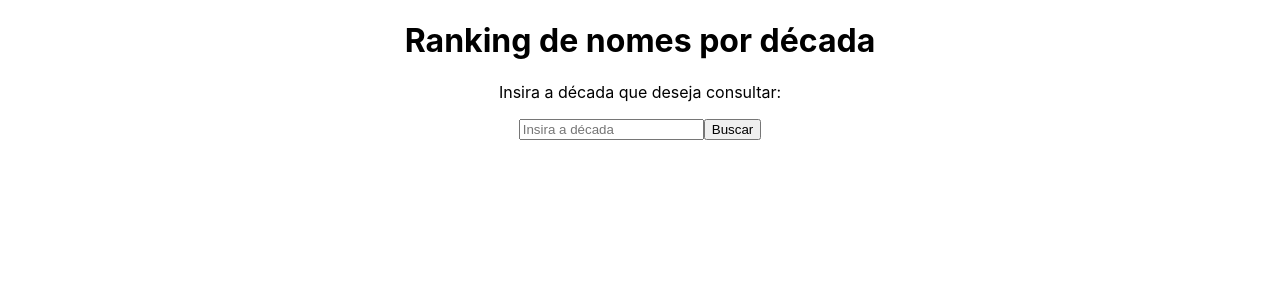
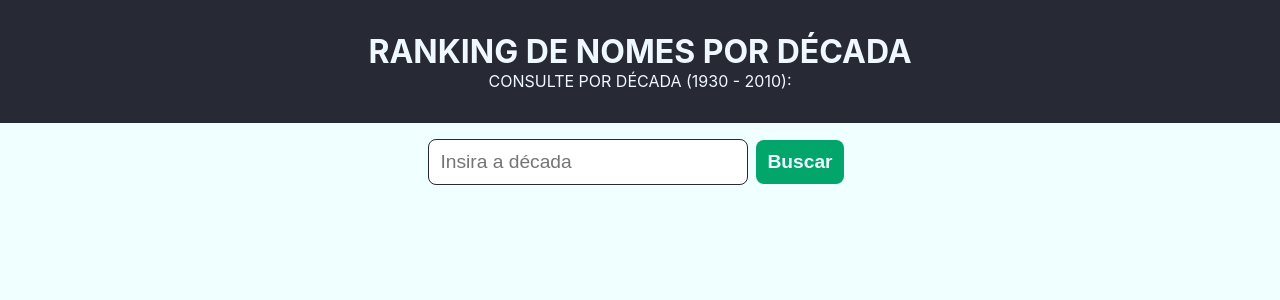
Before and after one commit to Ricardonovais1/searchfilter, a React (Create React App) app: page / in a window 1280 px wide. Shown: the top 300 px of the page. Built offline with nearby package versions, Linux system fonts and the light colour scheme.

Commit message:
First Component with styling

```diff
--- a/src/App.css
+++ b/src/App.css
@@ -1,25 +1,21 @@
+@import url('https://fonts.googleapis.com/css2?family=Source+Sans+Pro:ital,wght@0,200;0,300;0,400;0,600;0,700;0,900;1,200;1,300;1,400;1,600;1,700;1,900&display=swap');
+
+:root {
+    --main-font: font-family: 'Source Sans Pro', sans-serif;
+}
+
+
 .App {
   text-align: center;
+}
+
+table {
+  align-self: center;
 }
 
 .App-logo {
   height: 40vmin;
   pointer-events: none;
-}
-
-/* .namesContainer {
-  display: flex;
-  flex-direction: column;
-  align-items: flex-start;
-  width: 30vw;
-} */
-
-.names {
-  list-style: none;
-}
-
-.names li {
-  text-align: left;
 }
 
 @media (prefers-reduced-motion: no-preference) {
--- /dev/null
+++ b/src/components/ByDecade.css
@@ -0,0 +1,103 @@
+@import url('https://fonts.googleapis.com/css2?family=Source+Sans+Pro:ital,wght@0,200;0,300;0,400;0,600;0,700;0,900;1,200;1,300;1,400;1,600;1,700;1,900&display=swap');
+
+:root {
+    --main-font: font-family: 'Source Sans Pro', sans-serif;
+    --color-one-dark: #272934;
+    --color-green: #02a66a;
+}
+
+* {
+    margin: 0;
+    padding: 0;
+    box-sizing: border-box;
+}
+
+
+header {
+    background-color: var(--color-one-dark);
+    padding: 2rem 1rem;
+    margin-bottom: 1rem;
+    color: aliceblue;
+}
+
+body {
+    background-color: azure;
+}
+
+.nameInput {
+    width: 25%;
+    border: 1px solid var(--color-one-dark);
+    border-radius: .5rem;
+    padding: .7rem;
+    font-size: 1.2rem;
+    margin-right: .5rem;
+}
+
+.inputButton {
+    background-color: var(--color-green);
+    color: aliceblue;
+    font-weight: 600;
+    border: none;
+    border-radius: .5rem;
+    padding: .7rem;
+    font-size: 1.2rem;
+    margin-right: .5rem;
+}
+
+.tableTitle {
+    margin: 1rem 1rem;
+}
+
+h1,
+p {
+    font-family: var(--main-font);
+    text-transform: uppercase;
+}
+
+.names {
+    list-style: none;
+}
+
+.names li {
+text-align: left;
+}
+
+th,
+td {
+    /* width: 200px; */
+    width: 20%;
+    text-align: center;
+    font-family: var(--main-font);
+}
+
+table,
+th,
+td {
+    border: 1px solid black;
+    border-collapse: collapse;
+    padding-top: .5rem;
+    padding-bottom: .5rem;
+}
+
+th {
+    background-color: var(--color-one-dark);
+    color: aliceblue;
+    font-size: 1.3rem;
+}
+
+table {
+    margin: 0 auto;
+    width: 70%;
+}
+
+@media (min-width: 601px) and (max-width: 900px) {
+    table {
+        width: 80%
+    }
+}
+
+@media only screen and (max-width: 600px) {
+    table {
+        width: 90%
+    }
+}
--- a/src/components/ByDecade.js
+++ b/src/components/ByDecade.js
@@ -1,27 +1,66 @@
 import React from 'react'
+import './ByDecade.css';
+import { useRef } from 'react';
 
-const ByDecade = ({ decade, setDecade, handleSubmit, handleButtonClick, clicked, error, names }) => {
+const ByDecade = ({ decade,
+                    setDecade,
+                    handleSubmit,
+                    handleButtonClick,
+                    clicked,
+                    error,
+                    names
+                }) => {
+
+    const inputGeneral = useRef(null);
 
     return (
     <div>
-        <h1>Ranking de nomes por década</h1>
-        <p>Insira a década que deseja consultar:</p>
+        <header>
+            <h1>Ranking de nomes por década</h1>
+            <p>Consulte por década (1930 - 2010):</p>
+        </header>
+        <body>
         <form onSubmit={handleSubmit}>
-            <input type="text" placeholder="Insira a década" value={decade} onChange={e => setDecade(e.target.value)} />
-            <button type="submit" onClick={handleButtonClick}>Buscar</button>
+            <input
+                className='nameInput'
+                type="text"
+                placeholder="Insira a década"
+                value={decade}
+                onChange={e => setDecade(e.target.value)}
+                ref={inputGeneral}
+            />
+            <button
+                className='inputButton'
+                type="submit"
+                onClick={handleButtonClick}>Buscar
+            </button>
         </form>
-        {clicked && <p>Ranking de nomes para a década de {decade}</p>}
+        {clicked && <p className='tableTitle'>Ranking de nomes para a década de {decade}</p>}
         {error ? (
         <div>{error}</div>
         ) : (
             <div className='namesContainer'>
-            <ul className="names">
-                {names.map((item, index) => (
-                <li key={index}>{`${item.ranking} - ${item.nome} - Ocorrências: ${item.frequencia}`}</li>
-                ))}
-            </ul>
+
+                <table align='center'>
+                {clicked &&
+                    <tr>
+                        <th align='left'>Ranking</th>
+                        <th align='left'>Nome</th>
+                        <th align='left'>Ocorrências</th>
+                    </tr>
+                }
+                    {names.map((item, index) => (
+                    <tr key={index}>
+                        <td align='left'>{item.ranking}º</td>
+                        <td align='left'>{item.nome}</td>
+                        <td align='left'>{item.frequencia}</td>
+                    </tr>
+                    ))}
+                </table>
             </div>
         )}
+        </body>
+
     </div>
   )
 }
```
Also changed, not shown: src/components/Search.js (deleted).
